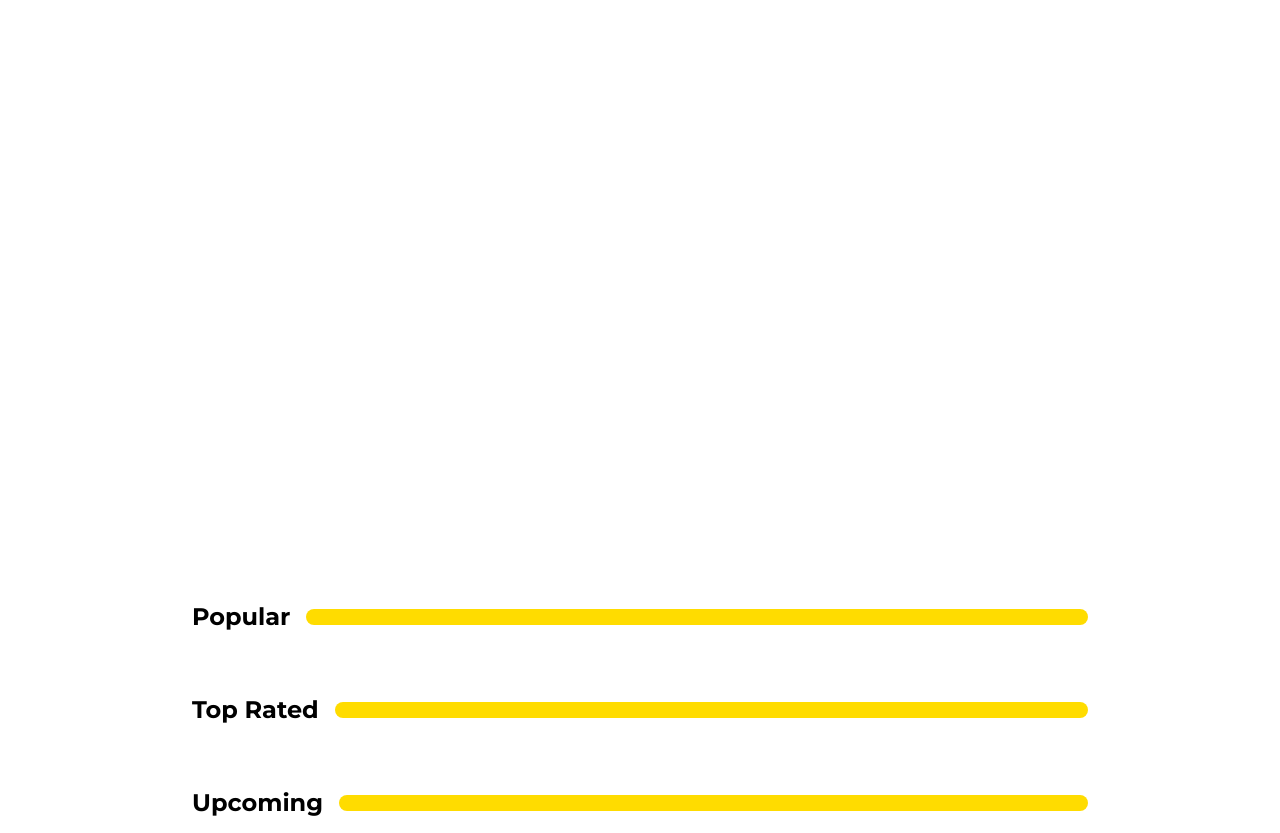
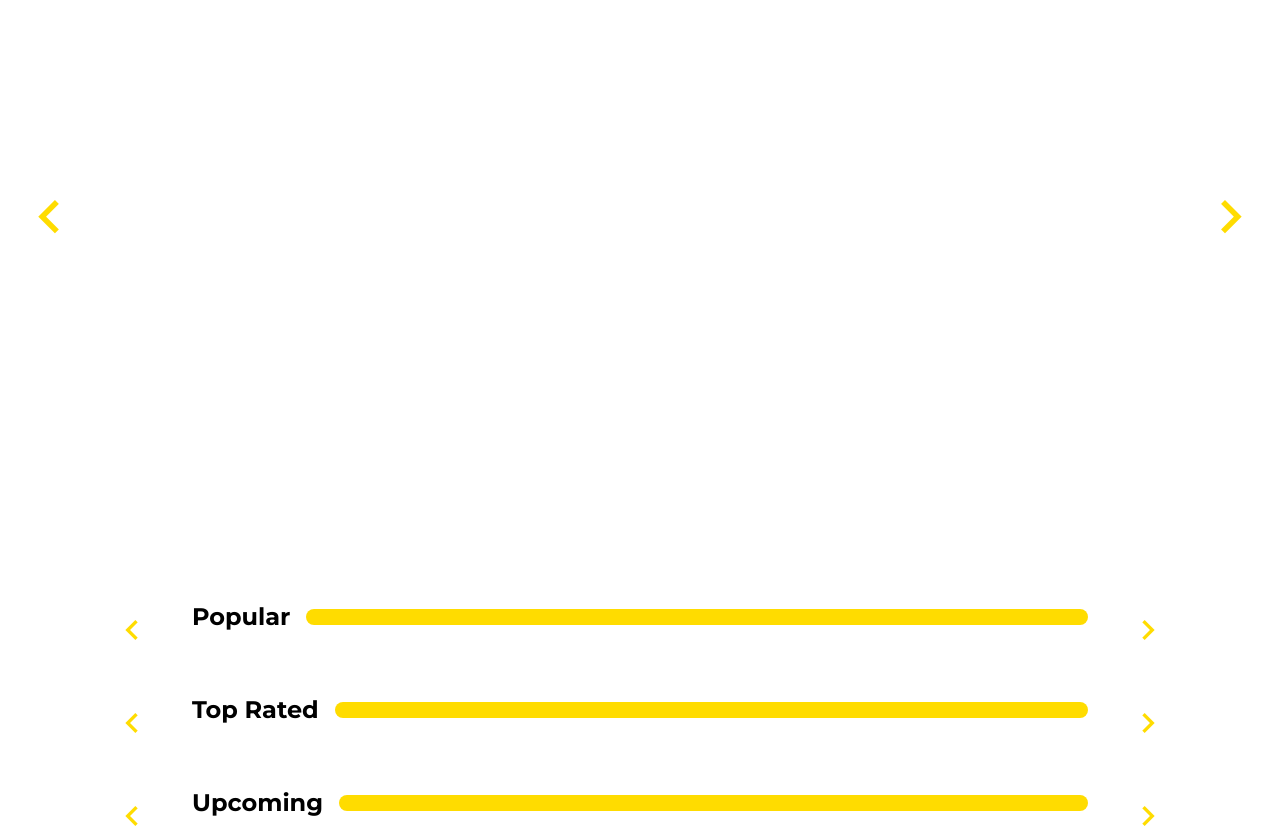
Before and after one commit to rafaelssilva1/back-end-project, a PHP site: template views/home.php in a window 1280 px wide. Shown: the part 254-1087 px from the top of the page. Run offline with PHP 8.4, Linux system fonts and the light colour scheme; the template is opened without the code that fills it, so the values that code supplies are empty.

Commit message:
home page hero and movieslideshow script

```diff
--- /dev/null
+++ b/js/home.js
@@ -0,0 +1,55 @@
+const heros = document.querySelectorAll(".hero");
+const rightBtn = document.querySelector(".hero__slidebutton--right");
+const leftBtn = document.querySelector(".hero__slidebutton--left");
+let current = 0;
+
+heros[0].setAttribute("class", "hero hero--active");
+
+rightBtn.addEventListener("click", (e) => {
+    if(current >= heros.length - 1) {
+        current = 0;
+    } else {
+        current ++;
+    }
+
+    heros.forEach(hero => {
+        hero.removeAttribute("class", "hero hero--active");
+        hero.setAttribute("class", "hero");
+    });
+
+    heros[current].setAttribute("class", "hero hero--active");
+});
+
+leftBtn.addEventListener("click", (e) => {
+    if(current <= 0) {
+        current = heros.length - 1;
+    } else {
+        current --;
+    }
+
+    heros.forEach(hero => {
+        hero.removeAttribute("class", "hero hero--active");
+        hero.setAttribute("class", "hero");
+    });
+
+    heros[current].setAttribute("class", "hero hero--active");
+});
+
+const rightBtnSlide = document.querySelectorAll(".movieslideshow__slidebutton--right");
+const leftBtnSlide = document.querySelectorAll(".movieslideshow__slidebutton--left");
+
+rightBtnSlide.forEach(btn => {
+    btn.addEventListener("click", (e) => {
+        const slideShow = e.target.parentElement.parentElement.firstElementChild;
+        let slideShowWidth = slideShow.getBoundingClientRect().width;
+        slideShow.scrollLeft += slideShowWidth;
+    });
+});
+
+leftBtnSlide.forEach(btn => {
+    btn.addEventListener("click", (e) => {
+        const slideShow = e.target.parentElement.parentElement.firstElementChild;
+        let slideShowWidth = slideShow.getBoundingClientRect().width;
+        slideShow.scrollLeft -= slideShowWidth;
+    });
+});
--- a/models/home.php
+++ b/models/home.php
@@ -6,7 +6,7 @@
                 SELECT id, title, overview, backdrop_path
                 FROM movies
                 ORDER BY RAND()
-                LIMIT 1;
+                LIMIT 5;
             ");
 
             $query->execute();
--- a/views/home.php
+++ b/views/home.php
@@ -31,6 +31,16 @@
                 ');
             }
         ?>
+        <button class="hero__slidebutton hero__slidebutton--left">
+            <span class="material-icons-outlined hero__button_left">
+                keyboard_arrow_left
+            </span>
+        </button>
+        <button class="hero__slidebutton hero__slidebutton--right">
+            <span class="material-icons-outlined hero__button_right">
+                keyboard_arrow_right
+            </span>
+        </button>
     </div>
 
     <div class="container">
@@ -68,6 +78,16 @@
                     }
                 ?>
             </div>
+            <button class="movieslideshow__slidebutton movieslideshow__slidebutton--left">
+                <span class="material-icons-outlined">
+                    keyboard_arrow_left
+                </span>
+            </button>
+            <button class="movieslideshow__slidebutton movieslideshow__slidebutton--right">
+                <span class="material-icons-outlined">
+                    keyboard_arrow_right
+                </span>
+            </button>
         </div>
         <div class="movieslideshow__header">
                 <h2>Top Rated</h2>
@@ -103,6 +123,16 @@
                     }
                 ?>
             </div>
+            <button class="movieslideshow__slidebutton movieslideshow__slidebutton--left">
+                <span class="material-icons-outlined">
+                    keyboard_arrow_left
+                </span>
+            </button>
+            <button class="movieslideshow__slidebutton movieslideshow__slidebutton--right">
+                <span class="material-icons-outlined">
+                    keyboard_arrow_right
+                </span>
+            </button>
         </div>
         <div class="movieslideshow__header">
                 <h2>Upcoming</h2>
@@ -138,7 +168,19 @@
                     }
                 ?>
             </div>
+            <button class="movieslideshow__slidebutton movieslideshow__slidebutton--left">
+                <span class="material-icons-outlined">
+                    keyboard_arrow_left
+                </span>
+            </button>
+            <button class="movieslideshow__slidebutton movieslideshow__slidebutton--right">
+                <span class="material-icons-outlined">
+                    keyboard_arrow_right
+                </span>
+            </button>
         </div>
     </div>
+
+    <script src="/js/home.js"></script>
 </body>
 </html>
```
Lines whose indentation alone changed are shown as unchanged.
